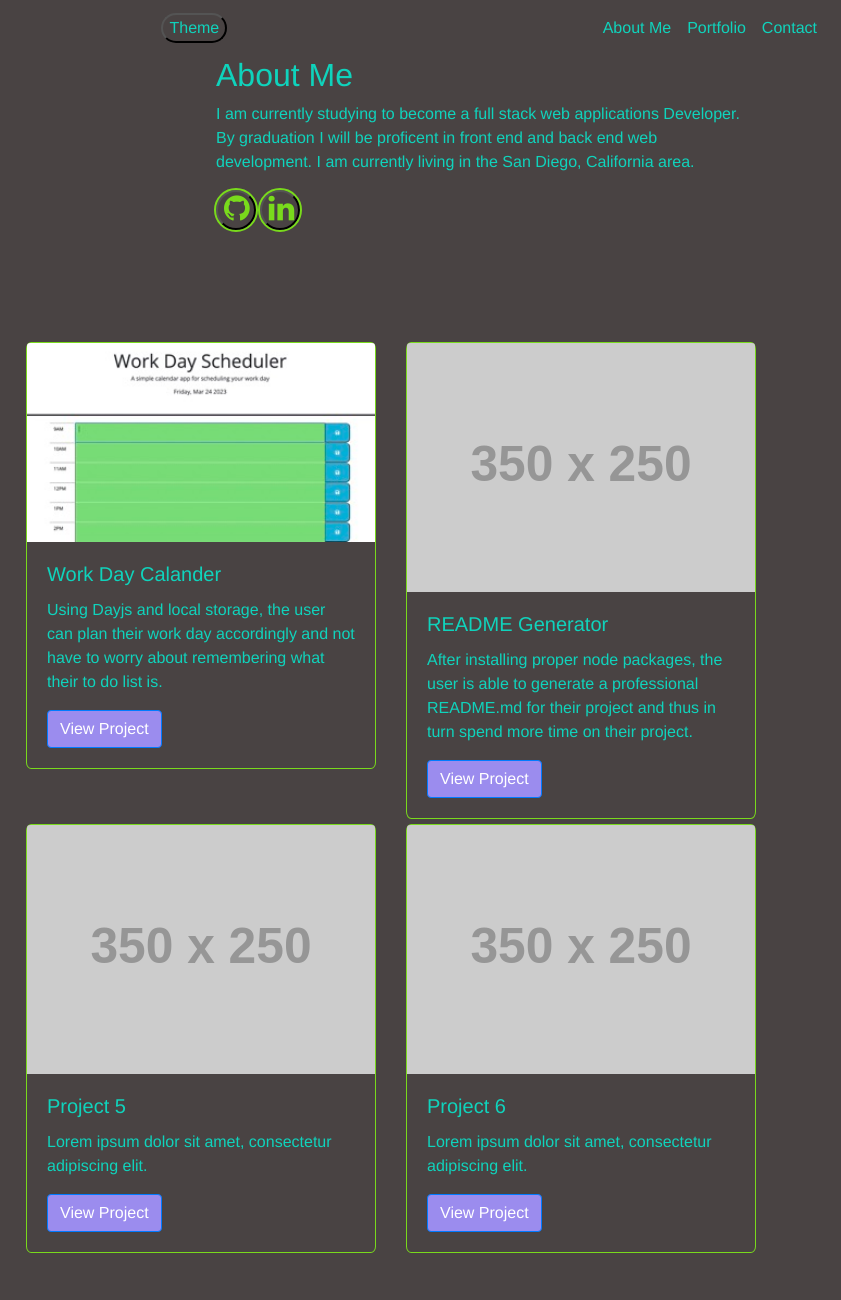
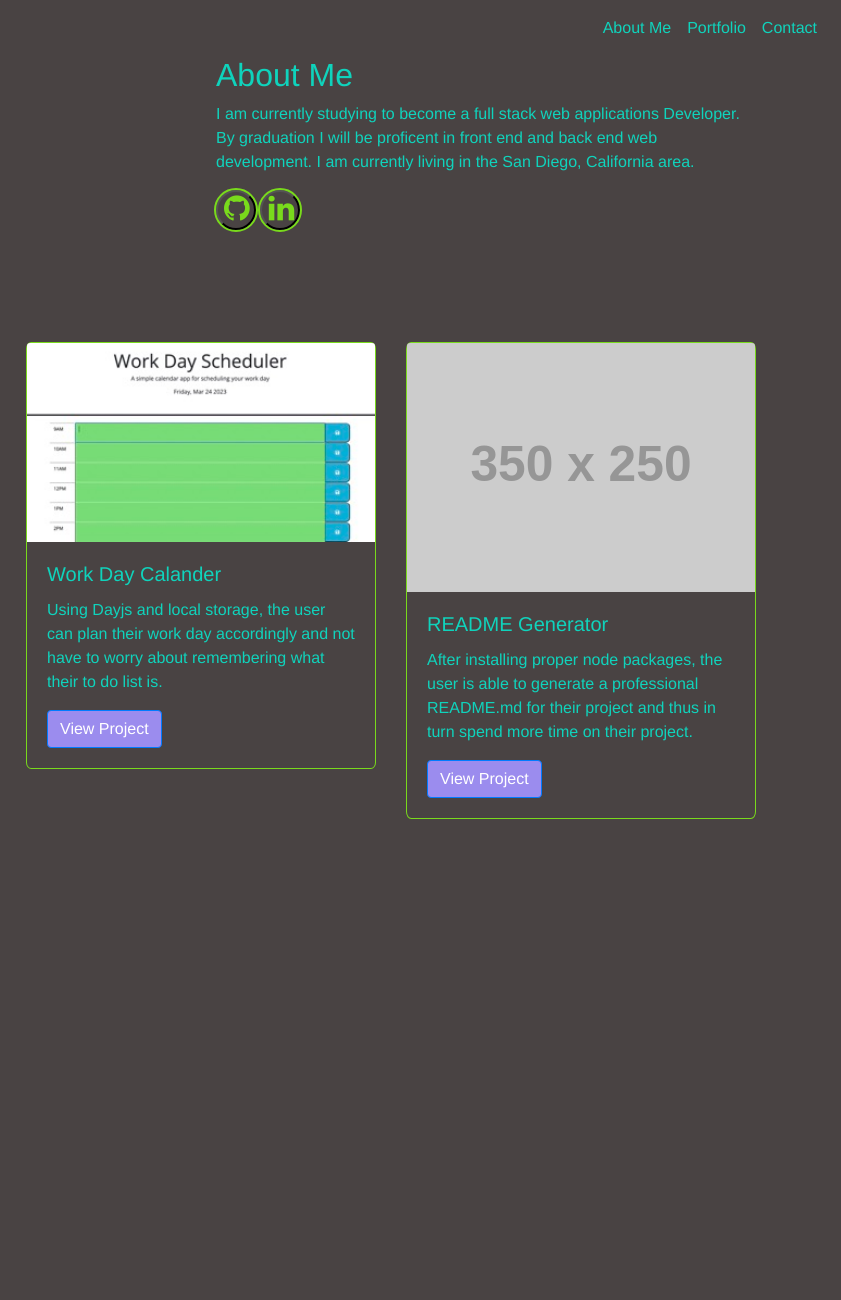
Before and after one commit to jkrieger6/portfolio, a plain HTML site: page index.html in a window 1280 px wide. Shown: the top 1300 px of the page, 439-1280 px from the left. Drawn offline with nearby package versions, Linux system fonts and the light colour scheme; placeholder pictures from the web are drawn by us.

Commit message:
updated cards and removed theme button until i can get i tto work

```diff
--- a/index.html
+++ b/index.html
@@ -13,13 +13,13 @@
 <main>
   <nav class="navbar navbar-expand-lg navbar-light">
     <a id="navbar-brand">My Portfolio</a>
-    <button
+    <!-- <button
   class="theme-toggle"
   id="theme-toggle"
   title="Toggles light & dark themes"
   aria-label="auto"
   aria-live="polite">Theme
-</button>
+</button> -->
     <button class="navbar-toggler" type="button" data-toggle="collapse" data-target="#navbarNav" aria-controls="navbarNav" aria-expanded="false" aria-label="Toggle navigation">
       <span class="navbar-toggler-icon"></span>
     </button>
@@ -107,7 +107,7 @@
               </div>
             </div>
           </div>
-          <div class="col-md-4">
+          <!-- <div class="col-md-4">
             <div class="card">
               <img src="https://via.placeholder.com/350x250" alt="Project 5" class="card-img-top">
               <div class="card-body">
@@ -116,8 +116,8 @@
                 <a href="#" class="btn btn-primary">View Project</a>
               </div>
             </div>
-          </div>
-          <div class="col-md-4">
+          </div> -->
+          <!-- <div class="col-md-4">
             <div class="card">
               <img src="https://via.placeholder.com/350x250" alt="Project 6" class="card-img-top">
               <div class="card-body">
@@ -126,7 +126,7 @@
                 <a href="#" class="btn btn-primary">View Project</a>
               </div>
             </div>
-          </div>
+          </div> -->
         </div>
       </div>
     </section>
@@ -159,5 +159,6 @@
     <script src="https://code.jquery.com/jquery-3.3.1.slim.min.js" integrity="sha384-q8i/X+965DzO0rT7abK41JStQIAqVgRVzpbzo5smXKp4YfRvH+8abtTE1Pi6jizo" crossorigin="anonymous"></script>
     <script src="https://cdnjs.cloudflare.com/ajax/libs/popper.js/1.14.7/umd/popper.min.js" integrity="sha384-UO2eT0CpHqdSJQ6hJty5KVphtPhzWj9WO1clHTMGa3JDZwrnQq4sF86dIHNDz0W1" crossorigin="anonymous"></script>
     <script src="https://stackpath.bootstrapcdn.com/bootstrap/4.3.1/js/bootstrap.min.js" integrity="sha384-JjSmVgyd0p3pXB1rRibZUAYoIIy6OrQ6VrjIEaFf/nJGzIxFDsf4x0xIM+B07jRM" crossorigin="anonymous"></script>
+    <script scr="assets/js/script.js"></script>
   </body>
   </html>
```
